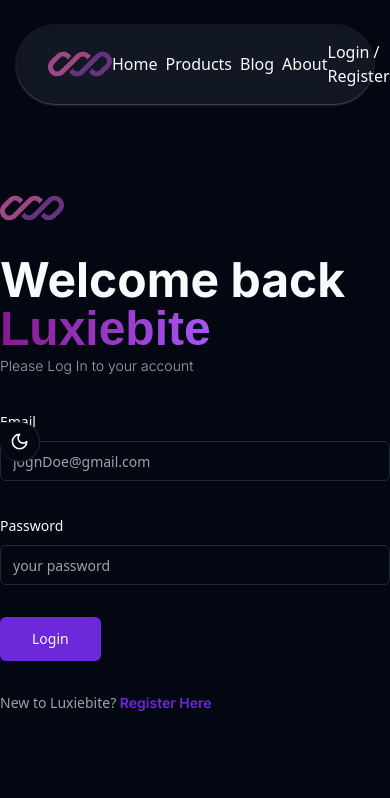
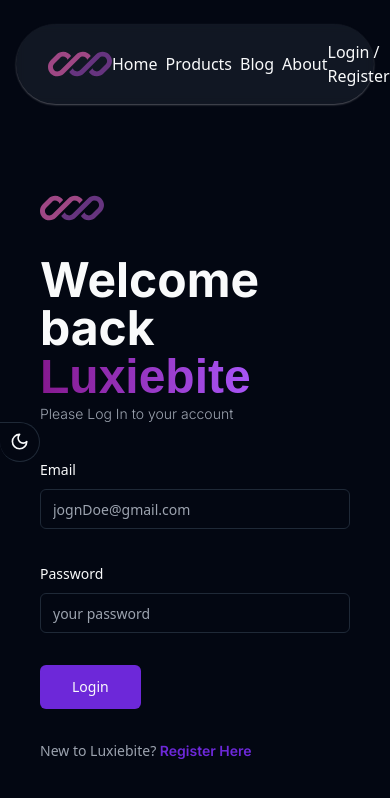
Before and after one commit to jonyBhatt/LuxeBite, a Next.js app: page /sign-in in a window 390 px wide. Shown: the top 798 px of the page. Built offline with nearby package versions, Linux system fonts and the light colour scheme; a web font is replaced by a local one.

Commit message:
refactor: Sign In and Sign Up Ui

```diff
--- a/src/app/(auth)/sign-in/page.tsx
+++ b/src/app/(auth)/sign-in/page.tsx
@@ -5,7 +5,7 @@
 
 const SignIn = () => {
   return (
-    <section className="flex h-full pt-16 justify-center items-center">
+    <section className="flex h-full px-10 md:px-0 pt-16 justify-center items-center">
       <div className="flex flex-col gap-8">
         <div className="relative w-16 h-8">
           <Image src="/svg/logo.svg" alt="logo" fill className="" />
--- a/src/app/(auth)/sign-up/page.tsx
+++ b/src/app/(auth)/sign-up/page.tsx
@@ -5,7 +5,7 @@
 import SignUpForm from "./sign-up-form";
 const SignUp = () => {
   return (
-    <section className="flex h-full pt-11 justify-center items-center">
+    <section className="flex h-full px-10 md:px-0 pt-11 justify-center items-center">
       <div className="flex flex-col gap-8">
         <div className="relative w-16 h-8">
           <Image src="/svg/logo.svg" alt="logo" fill className="" />
```
